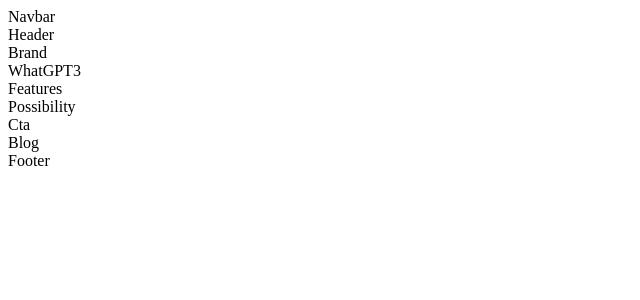
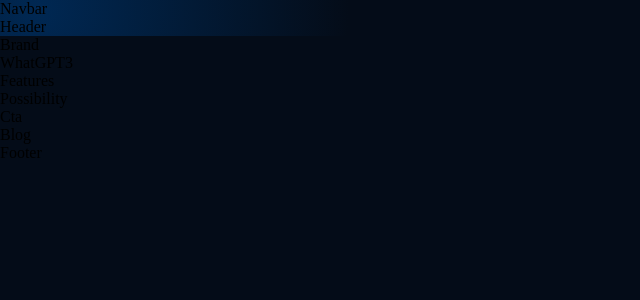
Before and after one commit to Akshat-shah05/Modern-React_Site1, a React (Create React App) app in the folder react-site-1/: page / in a window 1280 px wide. Shown: the top 300 px of the page, without its empty margins (0-640 px from the left). Built offline with nearby package versions, Linux system fonts and the light colour scheme.

Commit message:
App.css set up, basic styling

```diff
--- /dev/null
+++ b/react-site-1/src/App.css
@@ -0,0 +1,111 @@
+* {
+  box-sizing: border-box;
+  padding: 0px;
+  margin: 0px;
+  scroll-behavior: smooth;
+}
+
+body {
+  background: var(--color-bg);
+}
+
+a {
+  color: unset;
+  text-decoration: none;
+}
+
+.gradient__bg {
+  background: -moz-radial-gradient(
+    circle at 3% 25%,
+    rgba(0, 40, 83, 1) 0%,
+    rgba(4, 12, 24, 1) 25%
+  );
+
+  /* safari 5.1+,chrome 10+ */
+  background: -webkit-radial-gradient(
+    circle at 3% 25%,
+    rgba(0, 40, 83, 1) 0%,
+    rgba(4, 12, 24, 1) 25%
+  );
+
+  /* opera 11.10+ */
+  background: -o-radial-gradient(
+    circle at 3% 25%,
+    rgba(0, 40, 83, 1) 0%,
+    rgba(4, 12, 24, 1) 25%
+  );
+
+  /* ie 10+ */
+  background: -ms-radial-gradient(
+    circle at 3% 25%,
+    rgba(0, 40, 83, 1) 0%,
+    rgba(4, 12, 24, 1) 25%
+  );
+
+  /* global 92%+ browsers support */
+  background: radial-gradient(
+    circle at 3% 25%,
+    rgba(0, 40, 83, 1) 0%,
+    rgba(4, 12, 24, 1) 25%
+  );
+}
+
+.gradient__text {
+  background-color: var(--gradient-text);
+  background-clip: text;
+  -webkit-background-clip: text;
+  -webkit-text-fill-color: transparent;
+}
+
+.section__padding {
+  padding: 4rem 6rem;
+}
+
+.section__margin {
+  margin: 4rem 6rem;
+}
+
+.scale-up-center {
+  -webkit-animation: scale-up-center 0.4s cubic-bezier(0.39, 0.575, 0.565, 1)
+    both;
+  animation: scale-up-center 0.4s cubic-bezier(0.39, 0.575, 0.565, 1) both;
+}
+
+@-webkit-keyframes scale-up-center {
+  0% {
+    -webkit-transform: scale(0.5);
+    transform: scale(0.5);
+  }
+  100% {
+    -webkit-transform: scale(1);
+    transform: scale(1);
+  }
+}
+@keyframes scale-up-center {
+  0% {
+    -webkit-transform: scale(0.5);
+    transform: scale(0.5);
+  }
+  100% {
+    -webkit-transform: scale(1);
+    transform: scale(1);
+  }
+}
+
+@media screen and (max-width: 700px) {
+    .section__padding {
+        padding: 4rem;
+    }
+    .section__margin{
+        margin: 4rem;
+    }
+}
+
+@media screen and (max-width: 550px) {
+    .section__padding {
+        padding: 4rem 2rem;
+    }
+    .section__margin{
+        margin: 4rem 2rem;
+    }
+}
--- a/react-site-1/src/App.js
+++ b/react-site-1/src/App.js
@@ -2,6 +2,8 @@
 
 import { Footer, Blog, Possibility, Features, WhatGPT3, Header } from './containers';
 import { Cta, Brand, Navbar } from './components';
+
+import './App.css';
 
 const App = () => {
   return (
--- /dev/null
+++ b/react-site-1/src/index.css
@@ -0,0 +1,14 @@
+@import url('https://fonts.googleapis.com/css2?family=Manrope:wght@200;300;400;500;600;700;800&display=swap');
+
+:root {
+  --font-family: 'Manrope', sans-serif;
+
+  --gradient-text: linear-gradient(89.97deg, #AE67FA 1.84%, #F49867 102.67%);
+  --gradient-bar: linear-gradient(103.22deg, #AE67FA -13.86%, #F49867 99.55%);
+
+  --color-bg: #040C18;
+  --color-footer : #031B34;
+  --color-blog: #042c54;
+  --color-text: #81AFDD;
+  --color-subtext: #FF8A71;
+}
--- a/react-site-1/src/index.js
+++ b/react-site-1/src/index.js
@@ -1,6 +1,7 @@
 import React from 'react';
 import ReactDOM from 'react-dom';
 
-import App from './App'
+import App from './App';
+import './index.css';
 
 ReactDOM.render(<App />, document.getElementById('root'));
```
